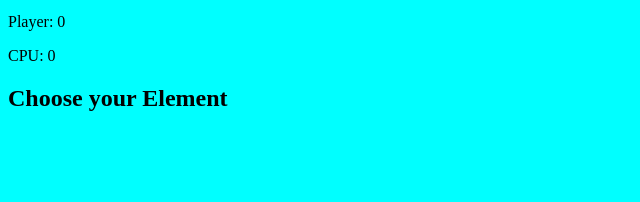
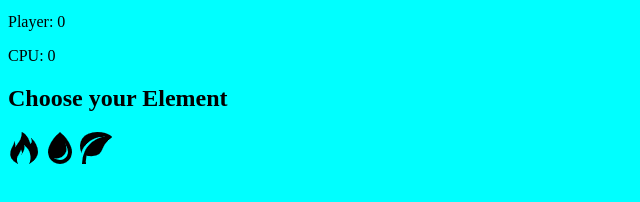
Before and after one commit to webroyit/q9hn3d-RWI-Element-Game, a plain HTML site: page index.html in a window 1280 px wide. Shown: the part 104-306 px from the top of the page, without its empty margins (0-640 px from the left). Drawn offline with Linux system fonts and the light colour scheme.

Commit message:
Add icons

```diff
--- a/index.html
+++ b/index.html
@@ -21,7 +21,9 @@
 
         <h2>Choose your Element</h2>
         <div class="choices">
-
+            <img id="fire" class="choice" src="img/fire.png" alt="Fire">
+            <img id="water" class="choice" src="img/droplet.png" alt="Water">
+            <img id="grass" class="choice" src="img/leaf.png" alt="Grass">
         </div>
     </div>
     <script src="js/main.js"></script>
```
Also changed, not shown: img/droplet.png (added), img/fire.png (added), img/leaf.png (added).
